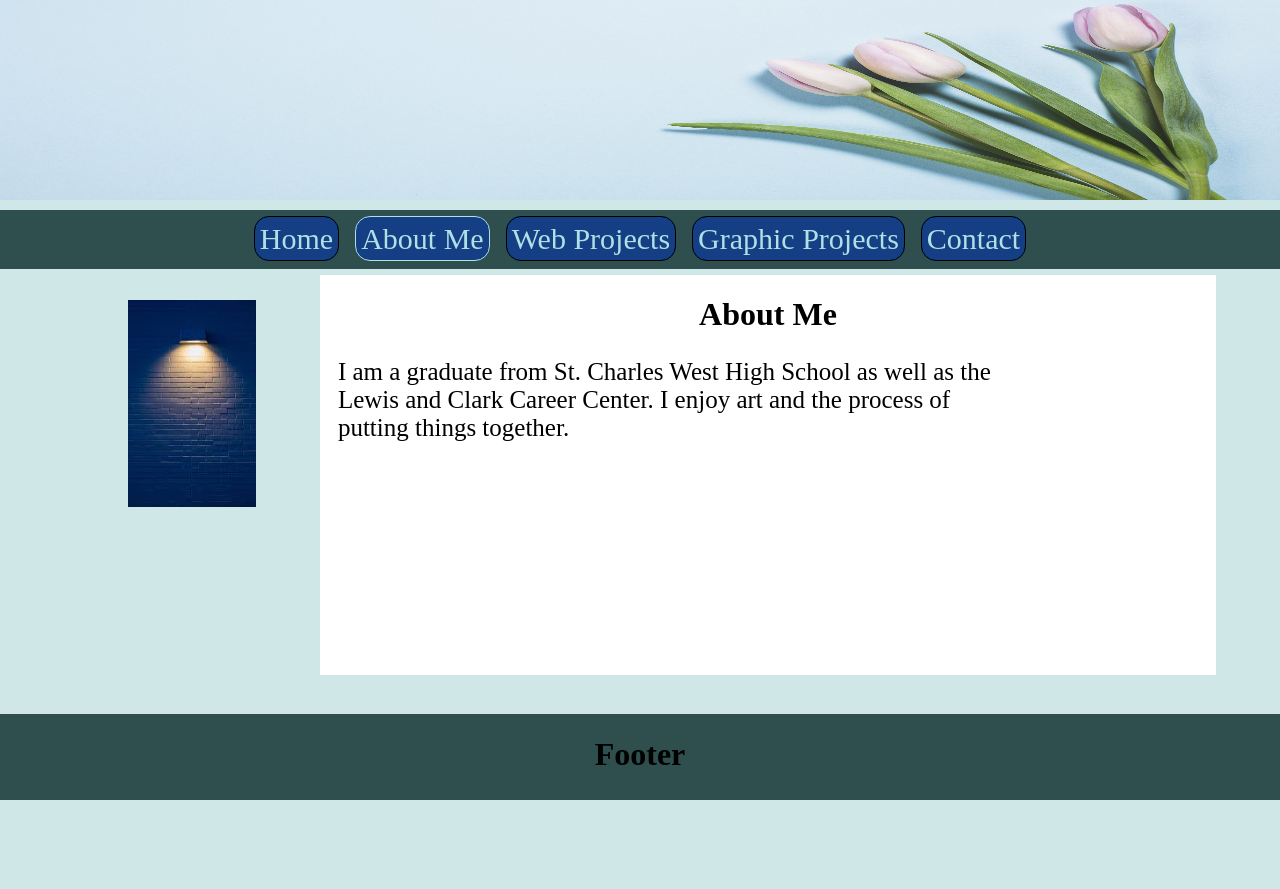
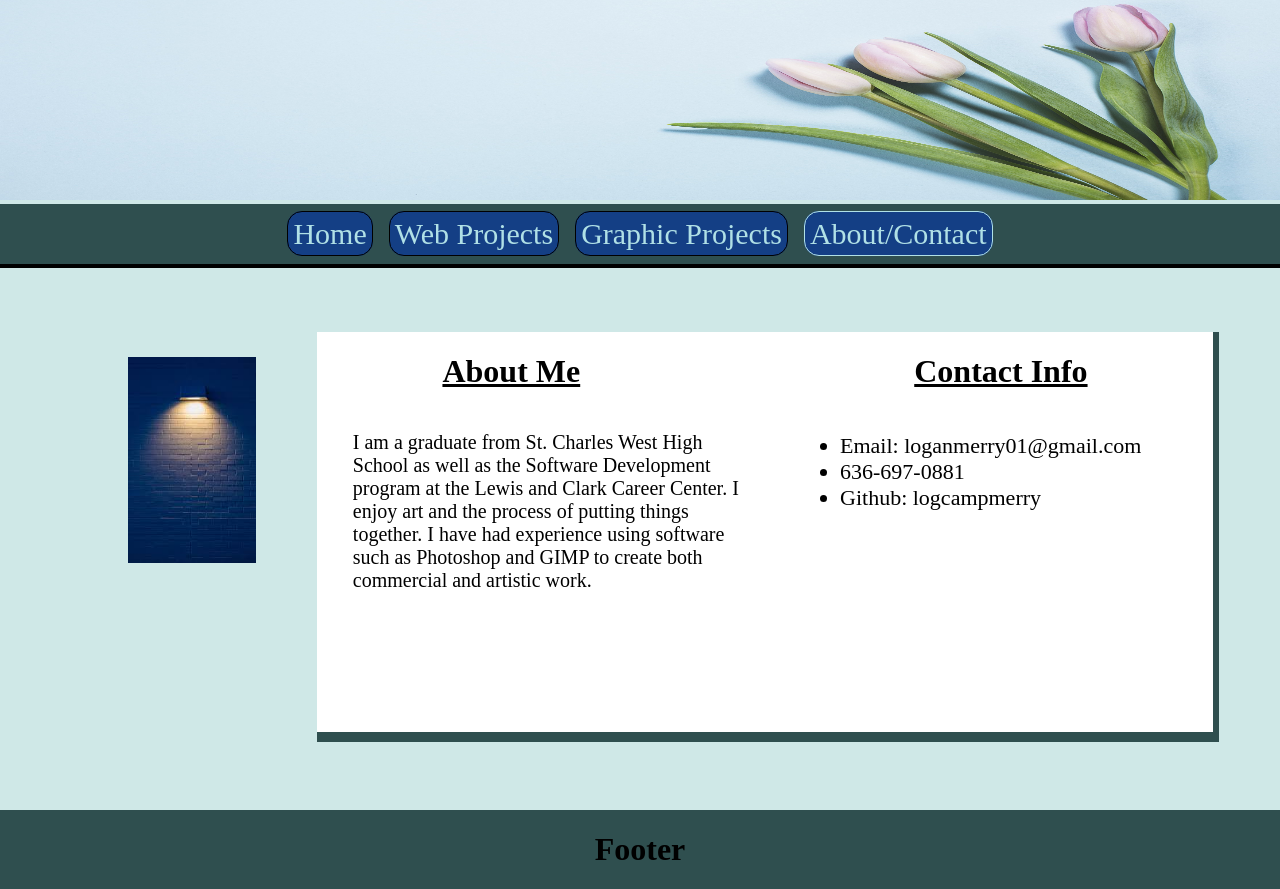
Before and after one commit to logcampmerry/personal-portfolio, a plain HTML site: page aboutme.html in a window 1280 px wide. Before the commit the page ends 800 px from the top, so only its background shows below. Drawn offline with Linux system fonts and the light colour scheme.

Commit message:
modified:   aboutme.html 	modified:   contact.html 	modified:   gprojects.html 	modified:   index.html 	modified:   style.css 	modified:   wprojects.html

```diff
--- a/aboutme.html
+++ b/aboutme.html
@@ -12,10 +12,10 @@
 		<div class="navigation">
 			<nav>
 				<a href="./index.html">Home</a>
-				<a class="active" href="./aboutme.html">About Me</a>
 				<a href="./wprojects.html">Web Projects</a>
 				<a href="./gprojects.html">Graphic Projects</a>
-				<a href="./contact.html">Contact</a>
+				<a class="active" href="./aboutme.html">About/Contact</a>
+				<!--<a href="./contact.html">Contact</a>-->
 			</nav>
 		</div>
 		<div class="content">
@@ -23,10 +23,20 @@
 			<div>
 				<img src="./images/img.jpeg" alt="#" class="portrait">
 			</div>
-			<div style="display: inline-block; background: white; width: 70%; height: 400px; text-align: left;">
-				<h1 style="text-align: center">About Me</h1>
-				<p class="abme">I am a graduate from St. Charles West High School as well as the Lewis and Clark
-				Career Center. I enjoy art and the process of putting things together. </p>
+			<div style="display: inline-block; background: white; width: 70%; height: 400px; text-align: left; margin-top: 5%; margin-bottom: 5%; border-bottom: 10px solid darkslategrey; border-right: 6px solid darkslategrey;">
+
+				<h1 style="float: left; margin-left: 14%; text-decoration: underline;">About Me</h1>
+				<h1 style="float: right; margin-right: 14%; text-decoration: underline;">Contact Info</h1>
+
+				<p class="abme">I am a graduate from St. Charles West High School as well as the
+				Software Development program at the Lewis and Clark Career Center. I enjoy art and
+				the process of putting things together. I have had experience using software such as
+				Photoshop and GIMP to create both commercial and artistic work.</p>
+				<ul>
+					<li>Email: loganmerry01@gmail.com</li>
+					<li>636-697-0881</li>
+					<li>Github: logcampmerry</li>
+				</ul>
 			</div>
 		</div>
 		<div class="footer">
--- a/style.css
+++ b/style.css
@@ -49,6 +49,7 @@ nav {
 	display: block;
 	background: darkslategrey;
 	padding: 1%;
+	border-bottom: 4px solid black;
 }
 
 nav a {
@@ -87,19 +88,19 @@ nav a:hover {
 div.lpanel {
 	float: left;
 	margin-left: 10%;
-	border: 2px solid white;
+	border: 4px solid white;
 }
 
 div.cpanel {
 	display: inline-block;
 	margin: 0 auto;
-	border: 2px solid white;
+	border: 4px solid white;
 }
 
 div.rpanel{
 	float: right;
 	margin-right: 10%;
-	border: 2px solid white;
+	border: 4px solid white;
 }
 
 div.panels {
@@ -126,7 +127,7 @@ img.panelcover:hover {
 }
 
 img.panelcover {
-	border: 1px solid white;
+	border: 2px solid white;
 	width: 100%;
 }
 
@@ -135,14 +136,15 @@ p.headblurb {
 	font-family: 'Roboto', sans-serif;
 	width: 40%;
 	margin: auto;
-	padding: 1%;
+	padding: 2%;
 }
 
 /* ABOUT ME */
 p.abme {
-	font-size: 25px;
-	margin-left: 2%;
-	width: 75%;
+	float: left;
+	font-size: 20px;
+	margin-left: 4%;
+	width: 45%;
 }
 
 /* PROJECTS */
@@ -157,10 +159,11 @@ img.portrait {
 	width: 10%;
 	float: left;
 	margin-left: 10%;
-	margin-top: 2%
+	margin-top: 7%
 }
 
 ul {
-	font-size: 25px;
-	margin-left: 2%;
+	font-size: 22px;
+	margin-right: 8%;
+	float: right;
 }
```
Also changed, not shown: contact.html (+3 -3 lines), gprojects.html (+3 -3 lines), index.html (+6 -7 lines), wprojects.html (+3 -3 lines).
